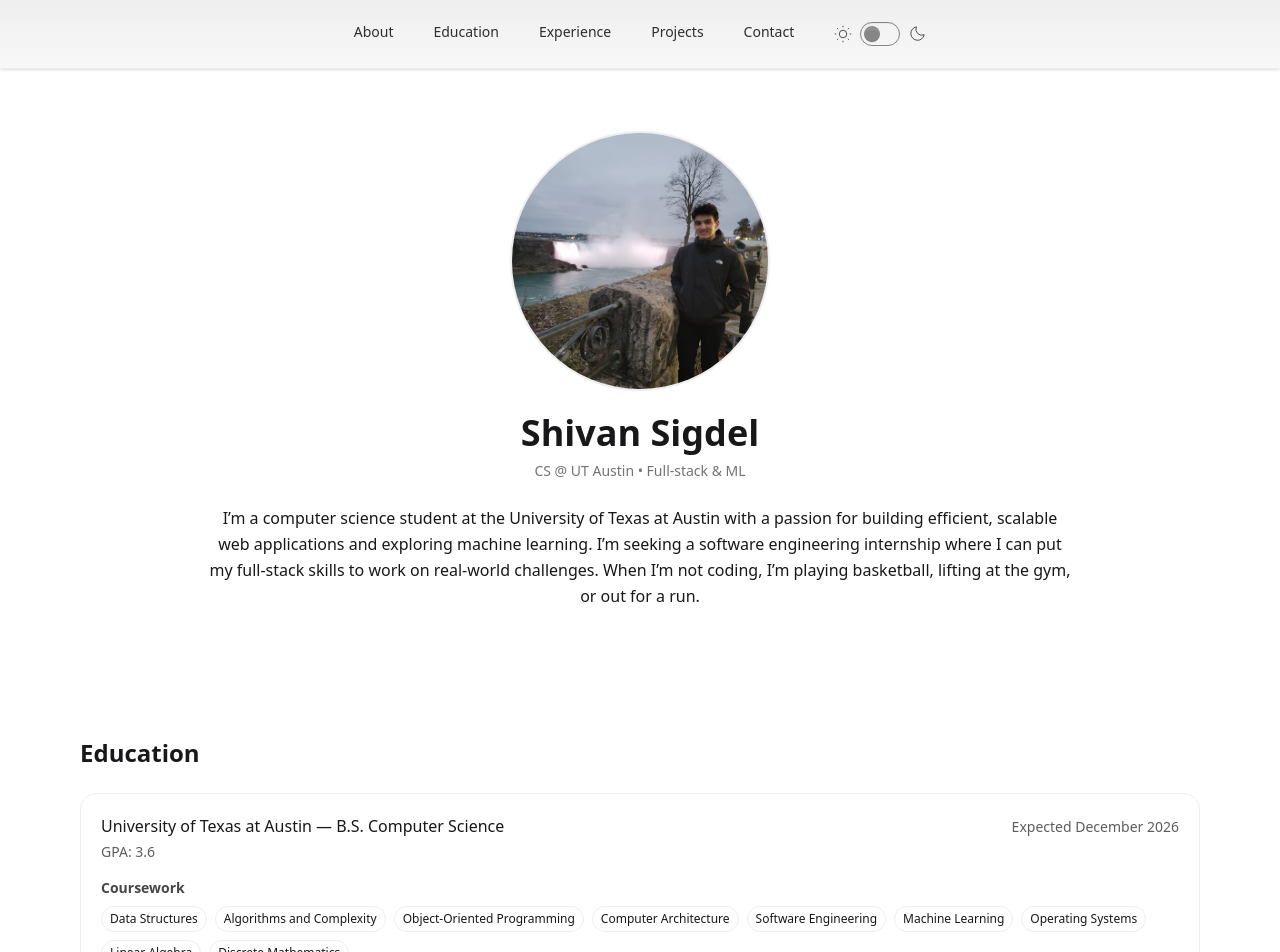
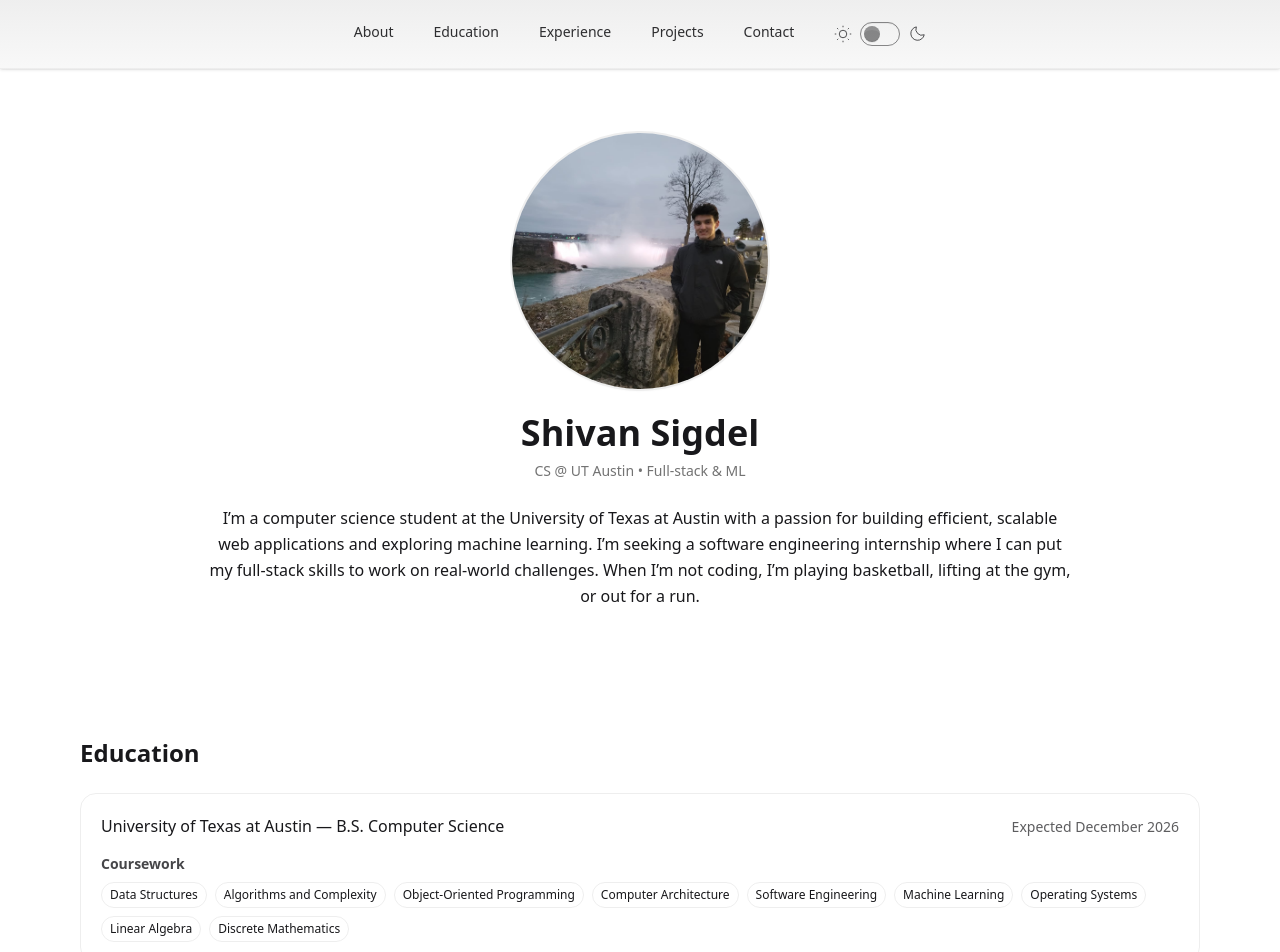
Before and after one commit to shivansigdel/website, a React (Vite) app: page / in a window 1280 px wide. Shown: the top 952 px of the page. Built offline with nearby package versions, Linux system fonts and the light colour scheme.

Commit message:
removed gpa

```diff
--- a/src/sections/Education.jsx
+++ b/src/sections/Education.jsx
@@ -27,8 +27,6 @@ export default function Education() {
             </span>
           </div>
 
-          <p className="mt-1 text-sm text-base-content/70">GPA: 3.6</p>
-
           <div className="mt-4">
             <p className="text-sm font-semibold text-base-content/80">
               Coursework
```
